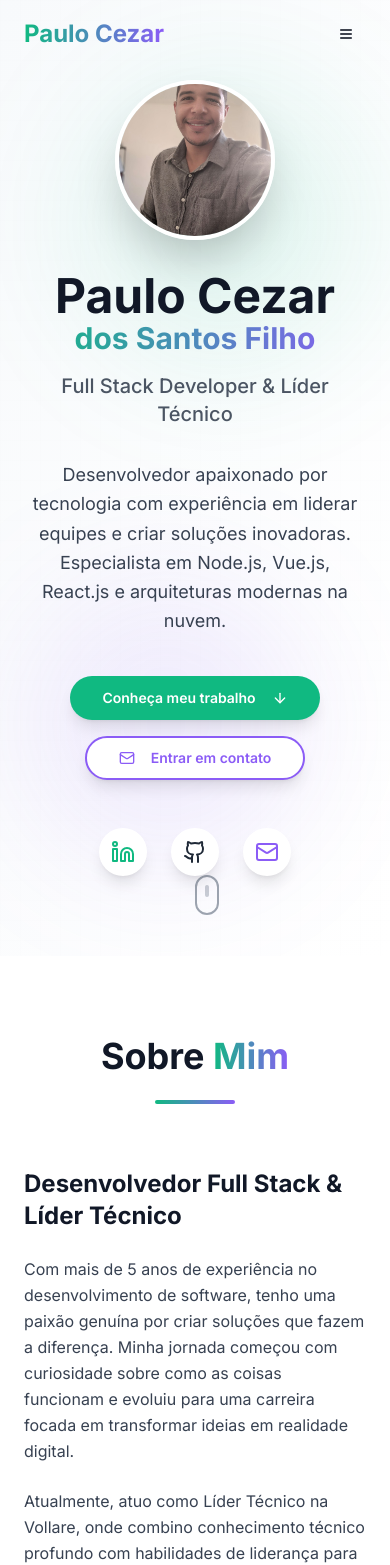
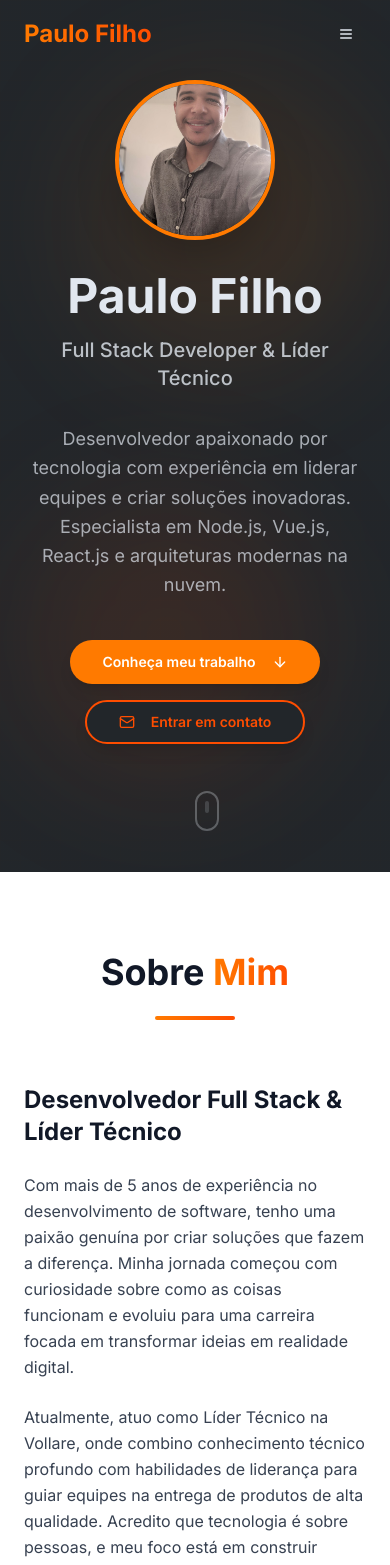
Before and after one commit to pcsfilho/pcsfor-portfolio, a React (Vite) app: page / in a window 390 px wide. Shown: the top 1565 px of the page. Built offline with nearby package versions, Linux system fonts and the light colour scheme.

Commit message:
Refactor: Update labels, add language select, and adjust colors
- Updated location labels in the Experience component.
- Changed the name displayed in the Hero component.
- Added a language select component.
- Adjusted color palette to be closer to Banco Inter's orange, with a dark theme.

```diff
--- a/src/App.tsx
+++ b/src/App.tsx
@@ -1,8 +1,10 @@
+
 import { Toaster } from "@/components/ui/toaster";
 import { Toaster as Sonner } from "@/components/ui/sonner";
 import { TooltipProvider } from "@/components/ui/tooltip";
 import { QueryClient, QueryClientProvider } from "@tanstack/react-query";
 import { BrowserRouter, Routes, Route } from "react-router-dom";
+import { LanguageProvider } from "@/hooks/useLanguage";
 import Index from "./pages/Index";
 import NotFound from "./pages/NotFound";
 
@@ -10,6 +12,7 @@ const queryClient = new QueryClient();
 
 const App = () => (
   <QueryClientProvider client={queryClient}>
+    <LanguageProvider>
       <TooltipProvider>
         <Toaster />
         <Sonner />
@@ -21,6 +24,7 @@ const App = () => (
           </Routes>
         </BrowserRouter>
       </TooltipProvider>
+    </LanguageProvider>
   </QueryClientProvider>
 );
 
--- a/src/components/Header.tsx
+++ b/src/components/Header.tsx
@@ -1,11 +1,14 @@
 
 import { useState, useEffect } from 'react';
-import { Menu, X, Github, Linkedin, Mail } from 'lucide-react';
+import { Menu, X, Github, Linkedin, Languages } from 'lucide-react';
 import { Button } from '@/components/ui/button';
+import { Select, SelectContent, SelectItem, SelectTrigger, SelectValue } from '@/components/ui/select';
+import { useLanguage } from '@/hooks/useLanguage';
 
 const Header = () => {
   const [isMenuOpen, setIsMenuOpen] = useState(false);
   const [isScrolled, setIsScrolled] = useState(false);
+  const { language, setLanguage, t } = useLanguage();
 
   useEffect(() => {
     const handleScroll = () => {
@@ -17,12 +20,12 @@ const Header = () => {
   }, []);
 
   const navItems = [
-    { href: '#home', label: 'Início' },
-    { href: '#about', label: 'Sobre' },
-    { href: '#experience', label: 'Experiência' },
-    { href: '#projects', label: 'Projetos' },
-    { href: '#skills', label: 'Habilidades' },
-    { href: '#contact', label: 'Contato' },
+    { href: '#home', label: t('home') },
+    { href: '#about', label: t('about') },
+    { href: '#experience', label: t('experience') },
+    { href: '#projects', label: t('projects') },
+    { href: '#skills', label: t('skills') },
+    { href: '#contact', label: t('contact') },
   ];
 
   const scrollToSection = (href: string) => {
@@ -36,13 +39,13 @@ const Header = () => {
   return (
     <header
       className={`fixed top-0 left-0 right-0 z-50 transition-all duration-300 ${
-        isScrolled ? 'bg-white/95 backdrop-blur-sm shadow-lg' : 'bg-transparent'
+        isScrolled ? 'bg-background/95 backdrop-blur-sm shadow-lg border-b border-border' : 'bg-transparent'
       }`}
     >
       <nav className="container mx-auto px-6 py-4">
         <div className="flex items-center justify-between">
           <div className="text-2xl font-bold bg-gradient-to-r from-primary to-secondary bg-clip-text text-transparent">
-            Paulo Cezar
+            Paulo Filho
           </div>
 
           {/* Desktop Navigation */}
@@ -51,11 +54,26 @@ const Header = () => {
               <button
                 key={item.href}
                 onClick={() => scrollToSection(item.href)}
-                className="text-gray-700 hover:text-primary transition-colors duration-200 font-medium"
+                className="text-foreground/70 hover:text-primary transition-colors duration-200 font-medium"
               >
                 {item.label}
               </button>
             ))}
+
+            {/* Language Selector */}
+            <div className="flex items-center space-x-2">
+              <Languages className="w-4 h-4 text-foreground/70" />
+              <Select value={language} onValueChange={(value: 'pt' | 'en') => setLanguage(value)}>
+                <SelectTrigger className="w-32 bg-background/50 border-border">
+                  <SelectValue />
+                </SelectTrigger>
+                <SelectContent>
+                  <SelectItem value="pt">Português</SelectItem>
+                  <SelectItem value="en">English</SelectItem>
+                </SelectContent>
+              </Select>
+            </div>
+
             <div className="flex items-center space-x-3 ml-6">
               <Button
                 variant="outline"
@@ -93,18 +111,33 @@ const Header = () => {
 
         {/* Mobile Navigation */}
         {isMenuOpen && (
-          <div className="md:hidden mt-4 pb-4 border-t border-gray-200">
+          <div className="md:hidden mt-4 pb-4 border-t border-border">
             <div className="flex flex-col space-y-4 mt-4">
               {navItems.map((item) => (
                 <button
                   key={item.href}
                   onClick={() => scrollToSection(item.href)}
-                  className="text-left text-gray-700 hover:text-primary transition-colors duration-200 font-medium"
+                  className="text-left text-foreground/70 hover:text-primary transition-colors duration-200 font-medium"
                 >
                   {item.label}
                 </button>
               ))}
-              <div className="flex items-center space-x-3 pt-4 border-t border-gray-200">
+
+              {/* Mobile Language Selector */}
+              <div className="flex items-center space-x-2 pt-2">
+                <Languages className="w-4 h-4 text-foreground/70" />
+                <Select value={language} onValueChange={(value: 'pt' | 'en') => setLanguage(value)}>
+                  <SelectTrigger className="w-32 bg-background/50 border-border">
+                    <SelectValue />
+                  </SelectTrigger>
+                  <SelectContent>
+                    <SelectItem value="pt">Português</SelectItem>
+                    <SelectItem value="en">English</SelectItem>
+                  </SelectContent>
+                </Select>
+              </div>
+
+              <div className="flex items-center space-x-3 pt-4 border-t border-border">
                 <Button
                   variant="outline"
                   size="sm"
--- a/src/components/Hero.tsx
+++ b/src/components/Hero.tsx
@@ -1,8 +1,11 @@
 
-import { ArrowDown, Download, Github, Linkedin, Mail } from 'lucide-react';
+import { ArrowDown, Mail } from 'lucide-react';
 import { Button } from '@/components/ui/button';
+import { useLanguage } from '@/hooks/useLanguage';
 
 const Hero = () => {
+  const { t } = useLanguage();
+
   const scrollToAbout = () => {
     const aboutSection = document.querySelector('#about');
     if (aboutSection) {
@@ -11,7 +14,7 @@ const Hero = () => {
   };
 
   return (
-    <section id="home" className="min-h-screen flex items-center justify-center bg-gradient-to-br from-slate-50 to-white relative overflow-hidden">
+    <section id="home" className="min-h-screen flex items-center justify-center bg-gradient-to-br from-background to-background/80 relative overflow-hidden">
       {/* Background decoration */}
       <div className="absolute inset-0 bg-grid-pattern opacity-5"></div>
       <div className="absolute top-20 left-20 w-72 h-72 bg-primary/10 rounded-full blur-3xl animate-float"></div>
@@ -21,10 +24,10 @@ const Hero = () => {
         <div className="max-w-4xl mx-auto text-center">
           {/* Profile Image */}
           <div className="mb-8 animate-fade-in">
-            <div className="w-40 h-40 mx-auto mb-6 rounded-full overflow-hidden border-4 border-white shadow-2xl">
+            <div className="w-40 h-40 mx-auto mb-6 rounded-full overflow-hidden border-4 border-primary shadow-2xl">
               <img
                 src="/lovable-uploads/80edfbe2-1f2a-4fec-81ed-cef44f2d9375.png"
-                alt="Paulo Cezar dos Santos Filho"
+                alt="Paulo Filho"
                 className="w-full h-full object-cover"
               />
             </div>
@@ -32,20 +35,17 @@ const Hero = () => {
 
           {/* Name and Title */}
           <div className="mb-8 animate-fade-in" style={{ animationDelay: '0.2s' }}>
-            <h1 className="text-5xl md:text-7xl font-bold text-gray-900 mb-4">
-              Paulo Cezar
-              <span className="block text-3xl md:text-4xl bg-gradient-to-r from-primary to-secondary bg-clip-text text-transparent">
-                dos Santos Filho
-              </span>
+            <h1 className="text-5xl md:text-7xl font-bold text-foreground mb-4">
+              Paulo Filho
             </h1>
-            <p className="text-xl md:text-2xl text-gray-600 font-medium">
-              Full Stack Developer & Líder Técnico
+            <p className="text-xl md:text-2xl text-foreground/80 font-medium">
+              {t('fullStackDeveloper')}
             </p>
           </div>
 
           {/* Description */}
           <div className="mb-10 animate-fade-in" style={{ animationDelay: '0.4s' }}>
-            <p className="text-lg text-gray-700 max-w-2xl mx-auto leading-relaxed">
+            <p className="text-lg text-foreground/70 max-w-2xl mx-auto leading-relaxed">
               Desenvolvedor apaixonado por tecnologia com experiência em liderar equipes e criar soluções inovadoras.
               Especialista em Node.js, Vue.js, React.js e arquiteturas modernas na nuvem.
             </p>
@@ -58,7 +58,7 @@ const Hero = () => {
               className="bg-primary hover:bg-primary/90 text-white px-8 py-3 rounded-full font-semibold shadow-lg hover:shadow-xl transition-all duration-200"
               onClick={scrollToAbout}
             >
-              Conheça meu trabalho
+              {t('knowMyWork')}
               <ArrowDown className="ml-2 w-5 h-5" />
             </Button>
 
@@ -70,47 +70,21 @@ const Hero = () => {
             >
               <a href="mailto:paulo.ecomp@gmail.com">
                 <Mail className="mr-2 w-5 h-5" />
-                Entrar em contato
+                {t('getInTouch')}
               </a>
             </Button>
           </div>
 
-          {/* Social Links */}
-          <div className="flex items-center justify-center space-x-6 animate-fade-in" style={{ animationDelay: '0.8s' }}>
-            <a
-              href="https://www.linkedin.com/in/pcsfilho"
-              target="_blank"
-              rel="noopener noreferrer"
-              className="flex items-center justify-center w-12 h-12 bg-white rounded-full shadow-lg hover:shadow-xl transition-all duration-200 hover:scale-110 text-primary"
+          {/* Scroll indicator */}
+          <div className="absolute bottom-8 left-1/2 transform -translate-x-1/2 animate-bounce">
+            <button
+              onClick={scrollToAbout}
+              className="w-6 h-10 border-2 border-foreground/30 rounded-full flex justify-center"
             >
-              <Linkedin className="w-6 h-6" />
-            </a>
-            <a
-              href="https://github.com/pcsfilho"
-              target="_blank"
-              rel="noopener noreferrer"
-              className="flex items-center justify-center w-12 h-12 bg-white rounded-full shadow-lg hover:shadow-xl transition-all duration-200 hover:scale-110 text-gray-800"
-            >
-              <Github className="w-6 h-6" />
-            </a>
-            <a
-              href="mailto:paulo.ecomp@gmail.com"
-              className="flex items-center justify-center w-12 h-12 bg-white rounded-full shadow-lg hover:shadow-xl transition-all duration-200 hover:scale-110 text-secondary"
-            >
-              <Mail className="w-6 h-6" />
-            </a>
+              <div className="w-1 h-3 bg-foreground/30 rounded-full animate-pulse mt-2"></div>
+            </button>
           </div>
         </div>
-      </div>
-
-      {/* Scroll indicator */}
-      <div className="absolute bottom-8 left-1/2 transform -translate-x-1/2 animate-bounce">
-        <button
-          onClick={scrollToAbout}
-          className="w-6 h-10 border-2 border-gray-400 rounded-full flex justify-center"
-        >
-          <div className="w-1 h-3 bg-gray-400 rounded-full animate-pulse mt-2"></div>
-        </button>
       </div>
     </section>
   );
--- /dev/null
+++ b/src/hooks/useLanguage.tsx
@@ -0,0 +1,103 @@
+
+import { createContext, useContext, useState, ReactNode } from 'react';
+
+type Language = 'pt' | 'en';
+
+interface LanguageContextType {
+  language: Language;
+  setLanguage: (lang: Language) => void;
+  t: (key: string) => string;
+}
+
+const translations = {
+  pt: {
+    home: 'Início',
+    about: 'Sobre',
+    experience: 'Experiência',
+    projects: 'Projetos',
+    skills: 'Habilidades',
+    contact: 'Contato',
+    fullStackDeveloper: 'Full Stack Developer & Líder Técnico',
+    knowMyWork: 'Conheça meu trabalho',
+    getInTouch: 'Entrar em contato',
+    professionalExperience: 'Experiência Profissional',
+    current: 'Atual',
+    mainAchievements: 'Principais conquistas:',
+    technologies: 'Tecnologias:',
+    letsChat: 'Vamos Conversar',
+    contactInfo: 'Informações de Contato',
+    email: 'Email',
+    phone: 'Telefone',
+    location: 'Localização',
+    socialNetworks: 'Redes Sociais',
+    availability: 'Disponibilidade',
+    availabilityText: 'Aberto a oportunidades remotas e presenciais em Salvador/BA e Feira de Santana/BA. Respondo emails geralmente em até 24 horas.',
+    sendMessage: 'Envie uma Mensagem',
+    name: 'Nome',
+    subject: 'Assunto',
+    message: 'Mensagem',
+    yourFullName: 'Seu nome completo',
+    yourEmail: 'seu@email.com',
+    messageSubject: 'Assunto da mensagem',
+    tellMeAbout: 'Conte-me sobre seu projeto ou oportunidade...',
+    sendMessageBtn: 'Enviar Mensagem',
+    languageLabel: 'Idioma'
+  },
+  en: {
+    home: 'Home',
+    about: 'About',
+    experience: 'Experience',
+    projects: 'Projects',
+    skills: 'Skills',
+    contact: 'Contact',
+    fullStackDeveloper: 'Full Stack Developer & Technical Leader',
+    knowMyWork: 'Know my work',
+    getInTouch: 'Get in touch',
+    professionalExperience: 'Professional Experience',
+    current: 'Current',
+    mainAchievements: 'Main achievements:',
+    technologies: 'Technologies:',
+    letsChat: 'Let\'s Chat',
+    contactInfo: 'Contact Information',
+    email: 'Email',
+    phone: 'Phone',
+    location: 'Location',
+    socialNetworks: 'Social Networks',
+    availability: 'Availability',
+    availabilityText: 'Open to remote and on-site opportunities in Salvador/BA and Feira de Santana/BA. I usually respond to emails within 24 hours.',
+    sendMessage: 'Send a Message',
+    name: 'Name',
+    subject: 'Subject',
+    message: 'Message',
+    yourFullName: 'Your full name',
+    yourEmail: 'your@email.com',
+    messageSubject: 'Message subject',
+    tellMeAbout: 'Tell me about your project or opportunity...',
+    sendMessageBtn: 'Send Message',
+    languageLabel: 'Language'
+  }
+};
+
+const LanguageContext = createContext<LanguageContextType | undefined>(undefined);
+
+export const LanguageProvider = ({ children }: { children: ReactNode }) => {
+  const [language, setLanguage] = useState<Language>('pt');
+
+  const t = (key: string): string => {
+    return translations[language][key as keyof typeof translations['pt']] || key;
+  };
+
+  return (
+    <LanguageContext.Provider value={{ language, setLanguage, t }}>
+      {children}
+    </LanguageContext.Provider>
+  );
+};
+
+export const useLanguage = () => {
+  const context = useContext(LanguageContext);
+  if (context === undefined) {
+    throw new Error('useLanguage must be used within a LanguageProvider');
+  }
+  return context;
+};
--- a/src/index.css
+++ b/src/index.css
@@ -9,82 +9,44 @@ All colors MUST be HSL.
 
 @layer base {
   :root {
-    --background: 0 0% 100%;
-    --foreground: 222.2 84% 4.9%;
+    --background: 210 11% 15%;
+    --foreground: 213 31% 91%;
 
-    --card: 0 0% 100%;
-    --card-foreground: 222.2 84% 4.9%;
+    --card: 210 11% 15%;
+    --card-foreground: 213 31% 91%;
 
-    --popover: 0 0% 100%;
-    --popover-foreground: 222.2 84% 4.9%;
+    --popover: 210 11% 15%;
+    --popover-foreground: 213 31% 91%;
 
-    --primary: 222.2 47.4% 11.2%;
-    --primary-foreground: 210 40% 98%;
+    --primary: 28 100% 50%;
+    --primary-foreground: 0 0% 100%;
 
-    --secondary: 210 40% 96.1%;
-    --secondary-foreground: 222.2 47.4% 11.2%;
+    --secondary: 16 100% 50%;
+    --secondary-foreground: 0 0% 100%;
 
-    --muted: 210 40% 96.1%;
-    --muted-foreground: 215.4 16.3% 46.9%;
+    --muted: 0 0% 10%;
+    --muted-foreground: 0 0% 64%;
 
-    --accent: 210 40% 96.1%;
-    --accent-foreground: 222.2 47.4% 11.2%;
+    --accent: 210 11% 20%;
+    --accent-foreground: 213 31% 91%;
 
     --destructive: 0 84.2% 60.2%;
     --destructive-foreground: 210 40% 98%;
 
-    --border: 214.3 31.8% 91.4%;
-    --input: 214.3 31.8% 91.4%;
-    --ring: 222.2 84% 4.9%;
+    --border: 210 11% 25%;
+    --input: 210 11% 25%;
+    --ring: 28 100% 50%;
 
     --radius: 0.5rem;
 
-    --sidebar-background: 0 0% 98%;
-    --sidebar-foreground: 240 5.3% 26.1%;
-    --sidebar-primary: 240 5.9% 10%;
-    --sidebar-primary-foreground: 0 0% 98%;
-    --sidebar-accent: 240 4.8% 95.9%;
-    --sidebar-accent-foreground: 240 5.9% 10%;
-    --sidebar-border: 220 13% 91%;
-    --sidebar-ring: 217.2 91.2% 59.8%;
-  }
-
-  .dark {
-    --background: 222.2 84% 4.9%;
-    --foreground: 210 40% 98%;
-
-    --card: 222.2 84% 4.9%;
-    --card-foreground: 210 40% 98%;
-
-    --popover: 222.2 84% 4.9%;
-    --popover-foreground: 210 40% 98%;
-
-    --primary: 210 40% 98%;
-    --primary-foreground: 222.2 47.4% 11.2%;
-
-    --secondary: 217.2 32.6% 17.5%;
-    --secondary-foreground: 210 40% 98%;
-
-    --muted: 217.2 32.6% 17.5%;
-    --muted-foreground: 215 20.2% 65.1%;
-
-    --accent: 217.2 32.6% 17.5%;
-    --accent-foreground: 210 40% 98%;
-
-    --destructive: 0 62.8% 30.6%;
-    --destructive-foreground: 210 40% 98%;
-
-    --border: 217.2 32.6% 17.5%;
-    --input: 217.2 32.6% 17.5%;
-    --ring: 212.7 26.8% 83.9%;
-    --sidebar-background: 240 5.9% 10%;
-    --sidebar-foreground: 240 4.8% 95.9%;
-    --sidebar-primary: 224.3 76.3% 48%;
+    --sidebar-background: 210 11% 12%;
+    --sidebar-foreground: 213 31% 91%;
+    --sidebar-primary: 28 100% 50%;
     --sidebar-primary-foreground: 0 0% 100%;
-    --sidebar-accent: 240 3.7% 15.9%;
-    --sidebar-accent-foreground: 240 4.8% 95.9%;
-    --sidebar-border: 240 3.7% 15.9%;
-    --sidebar-ring: 217.2 91.2% 59.8%;
+    --sidebar-accent: 210 11% 20%;
+    --sidebar-accent-foreground: 213 31% 91%;
+    --sidebar-border: 210 11% 25%;
+    --sidebar-ring: 28 100% 50%;
   }
 }
 
@@ -102,8 +64,8 @@ All colors MUST be HSL.
 @layer utilities {
   .bg-grid-pattern {
     background-image:
-      linear-gradient(to right, rgba(0, 0, 0, 0.1) 1px, transparent 1px),
-      linear-gradient(to bottom, rgba(0, 0, 0, 0.1) 1px, transparent 1px);
+      linear-gradient(to right, rgba(255, 122, 0, 0.1) 1px, transparent 1px),
+      linear-gradient(to bottom, rgba(255, 122, 0, 0.1) 1px, transparent 1px);
     background-size: 20px 20px;
   }
 }
@@ -119,16 +81,16 @@ html {
 }
 
 ::-webkit-scrollbar-track {
-  background: #f1f1f1;
+  background: #1a1a1a;
 }
 
 ::-webkit-scrollbar-thumb {
-  background: linear-gradient(to bottom, #10b981, #8b5cf6);
+  background: linear-gradient(to bottom, #ff7a00, #ff4d00);
   border-radius: 4px;
 }
 
 ::-webkit-scrollbar-thumb:hover {
-  background: linear-gradient(to bottom, #059669, #7c3aed);
+  background: linear-gradient(to bottom, #e66a00, #e64400);
 }
 
 /* Animation improvements */
@@ -152,6 +114,6 @@ button:focus,
 input:focus,
 textarea:focus,
 a:focus {
-  outline: 2px solid #10b981;
+  outline: 2px solid #ff7a00;
   outline-offset: 2px;
 }
```
Also changed, not shown: src/components/Contact.tsx (+43 -42 lines), src/components/Experience.tsx (+20 -17 lines), tailwind.config.ts (+4 -4 lines). Lines whose indentation alone changed are shown as unchanged.
